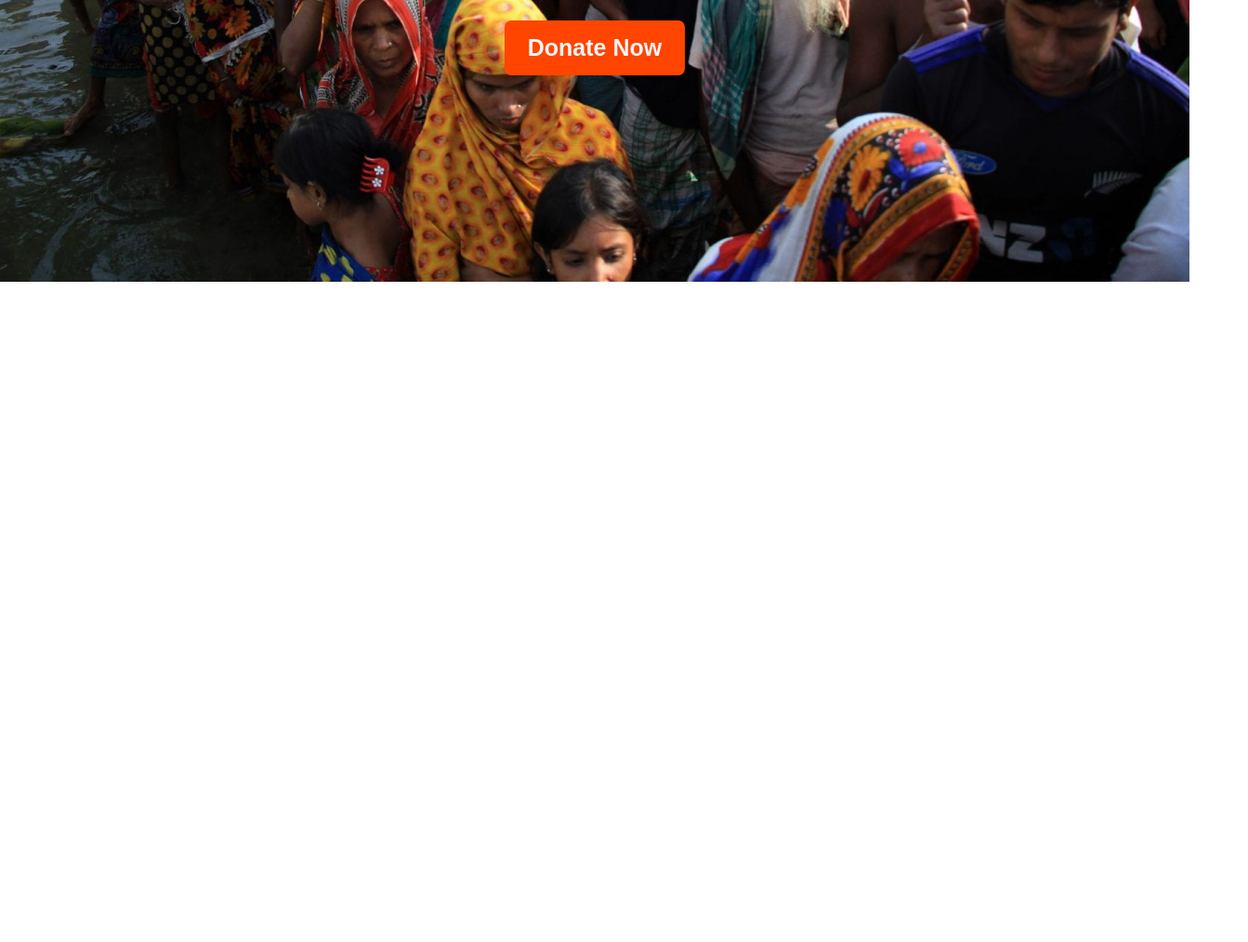
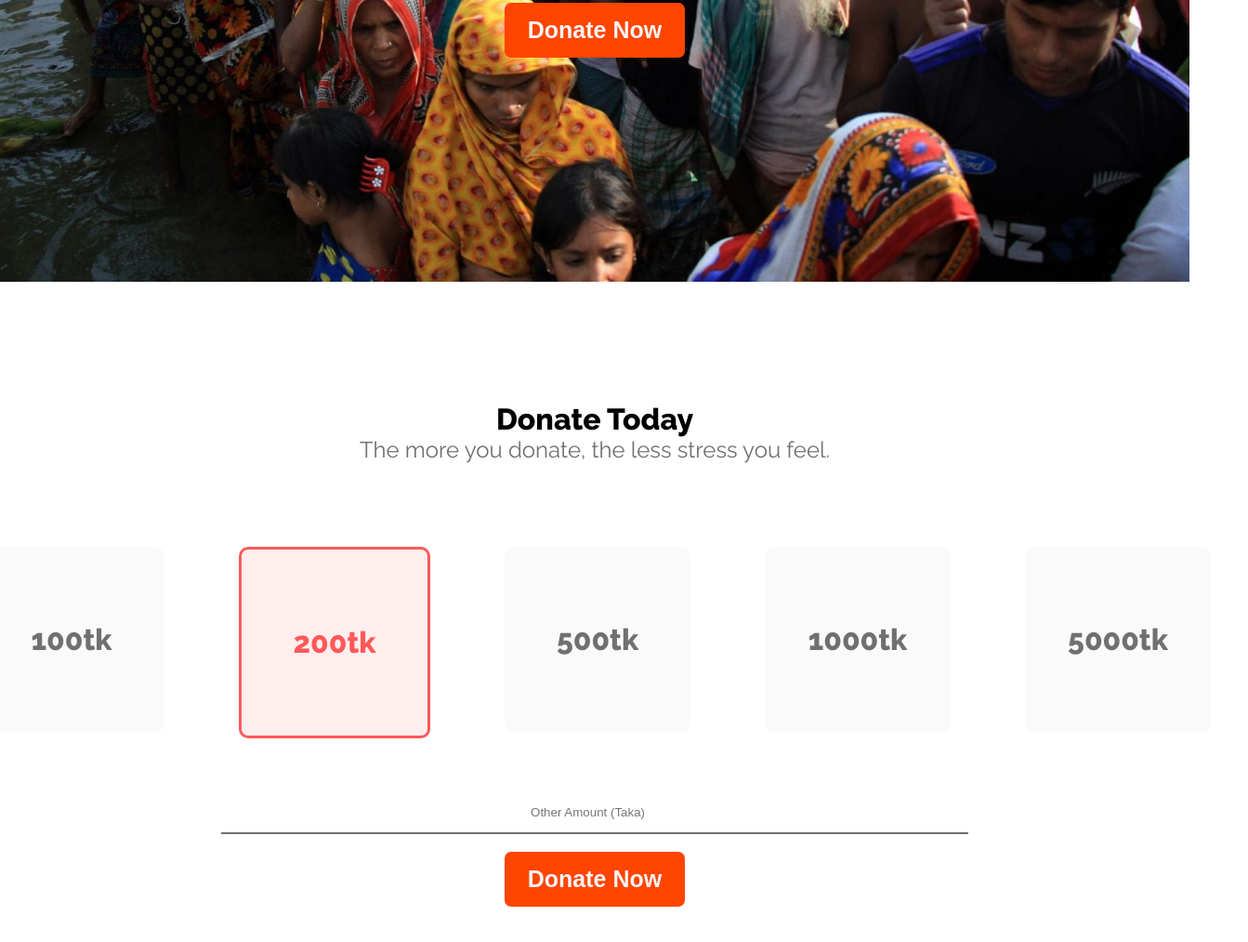
Before and after one commit to hrhabib07/html-css-project, a plain HTML site: page index.html in a window 1280 px wide. Shown: the part 497-1510 px from the top of the page at 93% size, 1343 px wide, since content can reach past the window. Before the commit the page ends 800 px from the top, so only its background shows below. Drawn offline with Linux system fonts and the light colour scheme.

Commit message:
top banner complete

```diff
--- a/index.html
+++ b/index.html
@@ -17,7 +17,7 @@
 <body>
     <section>
         <!-- top banner  -->
-        <div class="top-banner">
+        <div class="top-banner container flex">
             <div>
                 <h2>Let’s Help Those Who Are
                     <br>
@@ -35,6 +35,45 @@
                 </button>
             </div>
         </div>
+        <!-- donate today section  -->
+        <div class="container flex">
+            <div>
+                <div class="text-center">
+                    <h3>
+                        Donate Today
+                    </h3>
+                    <p style="color: #707070;">
+                        The more you donate, the less stress you feel.
+                    </p>
+                </div>
+                <div class="flex">
+                    <div class="price-container container">
+                        <h3>100tk</h3>
+                    </div>
+                    <div id="regular-price" class="price-container container">
+                        <h3>200tk</h3>
+                    </div>
+                    <div class="price-container container">
+                        <h3>500tk</h3>
+                    </div>
+                    <div class="price-container container">
+                        <h3>1000tk</h3>
+                    </div>
+                    <div class="price-container container">
+                        <h3>5000tk</h3>
+                    </div>
+                </div>
+                <br>
+                <div>
+                    <input id="customized-input-field" type="number" placeholder="Other Amount (Taka)">
+                    <br>
+                    <br>
+                    <button class="btn-primary">
+                        Donate Now
+                    </button>
+                </div>
+            </div>
+        </div>
     </section>
 </body>
 
--- a/style.css
+++ b/style.css
@@ -8,21 +8,34 @@ p {
   margin: 0 0 50px 0;
 }
 h2 {
-  font-size: 5rem;
+  font-size: 4rem;
   margin: 0;
   padding: 0;
 }
-.top-banner {
+h3 {
+  font-size: 2rem;
+  margin: 0;
+  padding: 0;
+}
+.text-center {
   text-align: center;
-  color: white;
+}
+.flex {
+  display: flex;
+}
+.container {
+  text-align: center;
   display: flex;
   justify-content: center;
   align-items: center;
+  height: 800px;
+}
+.top-banner {
   background-image: url(./donate-today-main/images/donation7.jpg);
-  height: 800px;
   background-repeat: no-repeat;
   background-size: cover;
   text-shadow: 5px 5px 5px rgb(31, 30, 30);
+  color: white;
 }
 .btn-primary {
   color: whitesmoke;
@@ -33,3 +46,25 @@ h2 {
   border: none;
   padding: 15px 25px;
 }
+
+.price-container {
+  background-color: #fafafa;
+  height: 200px;
+  width: 200px;
+  margin: 40px;
+  color: #707070;
+  border-radius: 10px;
+}
+#regular-price {
+  color: #ff5959;
+  background-color: #ffeeee;
+  border: 3px solid #ff5959;
+  border-radius: 10px;
+}
+#customized-input-field {
+  height: 40px;
+  border: none;
+  width: 800px;
+  border-bottom: 2px solid #707070;
+  text-align: center;
+}
```
